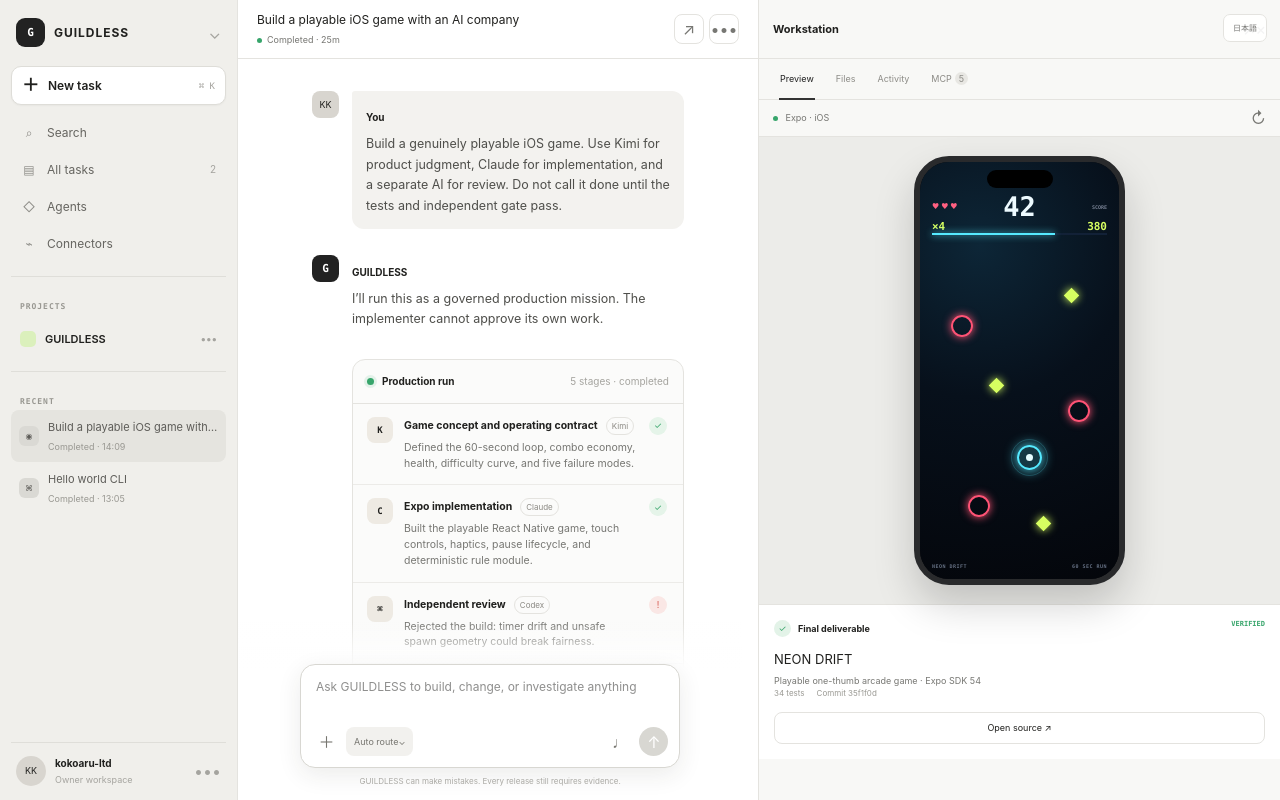
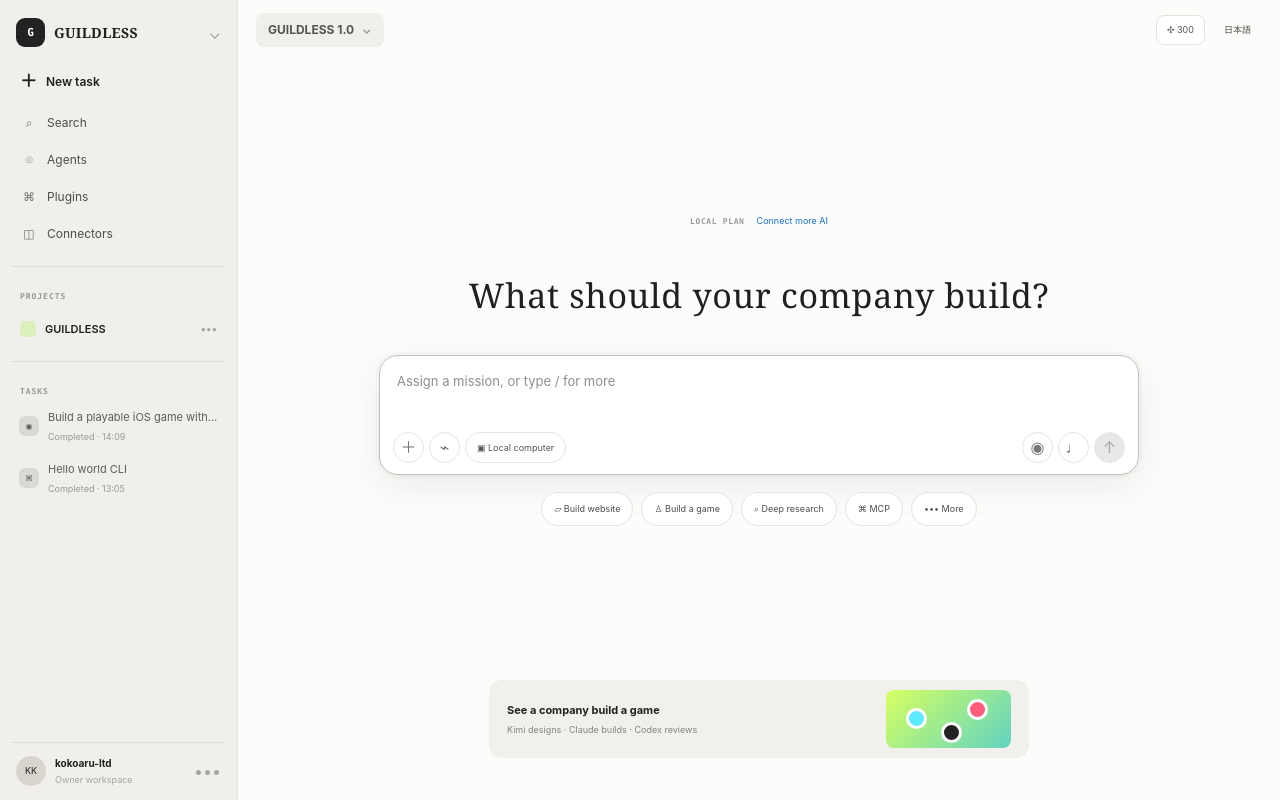
Before and after one commit to kokoaru-ltd/guildless, a Next.js app: page / in a window 1280 px wide. Built offline with nearby package versions, Linux system fonts and the light colour scheme.

Commit message:
Match Guildless home to Manus task launcher

```diff
--- a/app/page.tsx
+++ b/app/page.tsx
@@ -3,14 +3,14 @@
 import { useEffect, useRef, useState } from "react";
 
 type Locale = "en" | "ja";
-type Section = "task" | "all" | "agents" | "connectors";
+type Section = "home" | "task" | "all" | "agents" | "connectors";
 type Worktab = "Preview" | "Files" | "Activity" | "MCP";
 type SpeechLike = { lang:string; continuous:boolean; interimResults:boolean; start():void; stop():void; onresult:((e:{results:ArrayLike<{0:{transcript:string}}>})=>void)|null; onend:(()=>void)|null; onerror:(()=>void)|null };
 declare global { interface Window { SpeechRecognition?:new()=>SpeechLike; webkitSpeechRecognition?:new()=>SpeechLike } }
 
 const ui = {
-  en: { newTask:"New task", search:"Search", tasks:"All tasks", agents:"Agents", connectors:"Connectors", projects:"PROJECTS", recent:"RECENT", title:"Build a playable iOS game with an AI company", done:"Completed", owner:"You", input:"Ask GUILDLESS to build, change, or investigate anything", send:"Send", work:"Workstation", language:"日本語", deliverable:"Final deliverable", connected:"Connected", permissions:"Permissions", used:"Used in this mission" },
-  ja: { newTask:"新しいタスク", search:"検索", tasks:"すべてのタスク", agents:"AIエージェント", connectors:"接続", projects:"プロジェクト", recent:"最近", title:"AI企業で遊べるiOSゲームを開発する", done:"完了", owner:"あなた", input:"GUILDLESSに作成・変更・調査を指示する", send:"送信", work:"ワークステーション", language:"English", deliverable:"最終成果物", connected:"接続済み", permissions:"権限", used:"このミッションで使用" },
+  en: { newTask:"New task", search:"Search", tasks:"Agents", agents:"Plugins", connectors:"Connectors", projects:"PROJECTS", recent:"TASKS", title:"Build a playable iOS game with an AI company", done:"Completed", owner:"You", input:"Assign a mission, or type / for more", send:"Send", work:"Workstation", language:"日本語", deliverable:"Final deliverable", connected:"Connected", permissions:"Permissions", used:"Used in this mission" },
+  ja: { newTask:"新しいタスク", search:"検索", tasks:"エージェント", agents:"プラグイン", connectors:"接続", projects:"プロジェクト", recent:"タスク", title:"AI企業で遊べるiOSゲームを開発する", done:"完了", owner:"あなた", input:"ミッションを割り当てるか、/ で機能を表示", send:"送信", work:"ワークステーション", language:"English", deliverable:"最終成果物", connected:"接続済み", permissions:"権限", used:"このミッションで使用" },
 };
 
 const steps = [
@@ -49,7 +49,7 @@ function MiniGame() {
 
 export default function Home() {
   const [locale,setLocale]=useState<Locale>("en");
-  const [section,setSection]=useState<Section>("task");
+  const [section,setSection]=useState<Section>("home");
   const [tab,setTab]=useState<Worktab>("Preview");
   const [draft,setDraft]=useState("");
   const [messages,setMessages]=useState<string[]>([]);
@@ -59,18 +59,18 @@ export default function Home() {
   useEffect(()=>{const saved=localStorage.getItem("guildless.locale");if(saved==="ja"||saved==="en")setLocale(saved)},[]);
   useEffect(()=>()=>speech.current?.stop(),[]);
   const switchLocale=()=>{const n=locale==="en"?"ja":"en";setLocale(n);localStorage.setItem("guildless.locale",n)};
-  const submit=()=>{if(!draft.trim())return;setMessages(v=>[...v,draft.trim()]);setDraft("")};
+  const submit=()=>{if(!draft.trim())return;setMessages(v=>[...v,draft.trim()]);setDraft("");setSection("task")};
   const voice=()=>{if(listening){speech.current?.stop();setListening(false);return}const C=window.SpeechRecognition||window.webkitSpeechRecognition;if(!C)return alert("Voice input requires Chrome or Edge.");const r=new C();r.lang=locale==="ja"?"ja-JP":"en-US";r.continuous=false;r.interimResults=false;r.onresult=e=>setDraft(e.results[e.results.length-1]?.[0]?.transcript??"");r.onend=()=>setListening(false);r.onerror=()=>setListening(false);speech.current=r;r.start();setListening(true)};
 
   return <main className="manus-shell">
     <aside className="manus-sidebar">
       <header><div className="gl-orb">G</div><strong>GUILDLESS</strong><button>⌄</button></header>
-      <button className="new-task" onClick={()=>setSection("task")}><span>＋</span>{t.newTask}<kbd>⌘ K</kbd></button>
+      <button className="new-task" onClick={()=>setSection("home")}><span>＋</span>{t.newTask}</button>
       <nav>
         <button><i>⌕</i>{t.search}</button>
-        <button className={section==="all"?"active":""} onClick={()=>setSection("all")}><i>▤</i>{t.tasks}<em>2</em></button>
-        <button className={section==="agents"?"active":""} onClick={()=>setSection("agents")}><i>◇</i>{t.agents}</button>
-        <button className={section==="connectors"?"active":""} onClick={()=>setSection("connectors")}><i>⌁</i>{t.connectors}</button>
+        <button className={section==="all"?"active":""} onClick={()=>setSection("all")}><i>⌾</i>{t.tasks}</button>
+        <button className={section==="agents"?"active":""} onClick={()=>setSection("agents")}><i>⌘</i>{t.agents}</button>
+        <button className={section==="connectors"?"active":""} onClick={()=>setSection("connectors")}><i>◫</i>{t.connectors}</button>
       </nav>
       <div className="side-group"><small>{t.projects}</small><button className="project"><i className="project-dot"/>GUILDLESS <span>•••</span></button></div>
       <div className="side-group history"><small>{t.recent}</small>
@@ -79,6 +79,26 @@ export default function Home() {
       </div>
       <footer><div className="avatar">KK</div><span><b>kokoaru-ltd</b><small>Owner workspace</small></span><button>•••</button></footer>
     </aside>
+
+    {section==="home"&&<section className="manus-home">
+      <header className="home-top"><button className="model-selector">GUILDLESS 1.0 <span>⌄</span></button><div><button className="credit">✣ 300</button><button onClick={switchLocale}>{t.language}</button></div></header>
+      <div className="home-center">
+        <div className="plan-row"><span>LOCAL PLAN</span><button>Connect more AI</button></div>
+        <h1>{locale==="ja"?"何を実現しましょうか？":"What should your company build?"}</h1>
+        <div className={`home-composer ${listening?"listening":""}`}>
+          <textarea autoFocus value={draft} onChange={e=>setDraft(e.target.value)} placeholder={t.input} onKeyDown={e=>{if(e.key==="Enter"&&!e.shiftKey){e.preventDefault();submit()}}}/>
+          <div><button>＋</button><button title="Connectors">⌁</button><button className="desktop-pill">▣ Local computer</button><span/><button title="Route models">◉</button><button onClick={voice} title="Voice input">{listening?"■":"♩"}</button><button className="home-send" disabled={!draft.trim()} onClick={submit}>↑</button></div>
+        </div>
+        <div className="quick-actions">
+          <button onClick={()=>setDraft("Build a conversion landing page and verify it with another AI.")}>▱ Build website</button>
+          <button onClick={()=>setDraft("Design and build a playable iOS game.")}>♙ Build a game</button>
+          <button onClick={()=>setDraft("Research the best open-source tools on GitHub and X.")}>⌕ Deep research</button>
+          <button onClick={()=>setSection("connectors")}>⌘ MCP</button>
+          <button>••• More</button>
+        </div>
+      </div>
+      <button className="home-feature" onClick={()=>setSection("task")}><span><b>See a company build a game</b><small>Kimi designs · Claude builds · Codex reviews</small></span><div className="feature-art"><i/><i/><i/></div></button>
+    </section>}
 
     {section==="task" && <><section className="conversation">
       <header className="taskbar"><div><h1>{t.title}</h1><span><i/> {t.done} · 25m</span></div><div><button>↗</button><button>•••</button></div></header>
```
Also changed, not shown: app/globals.css.
